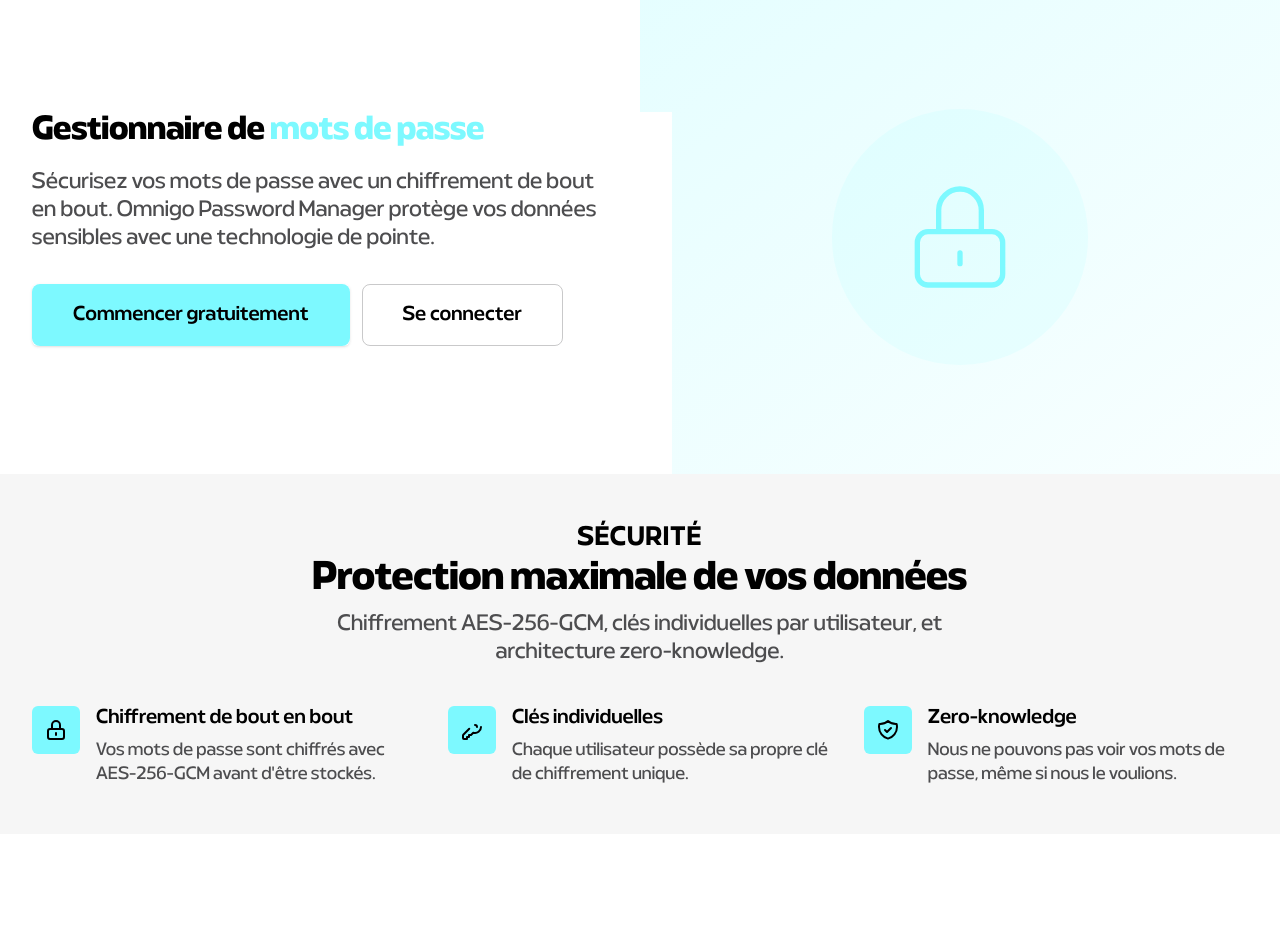
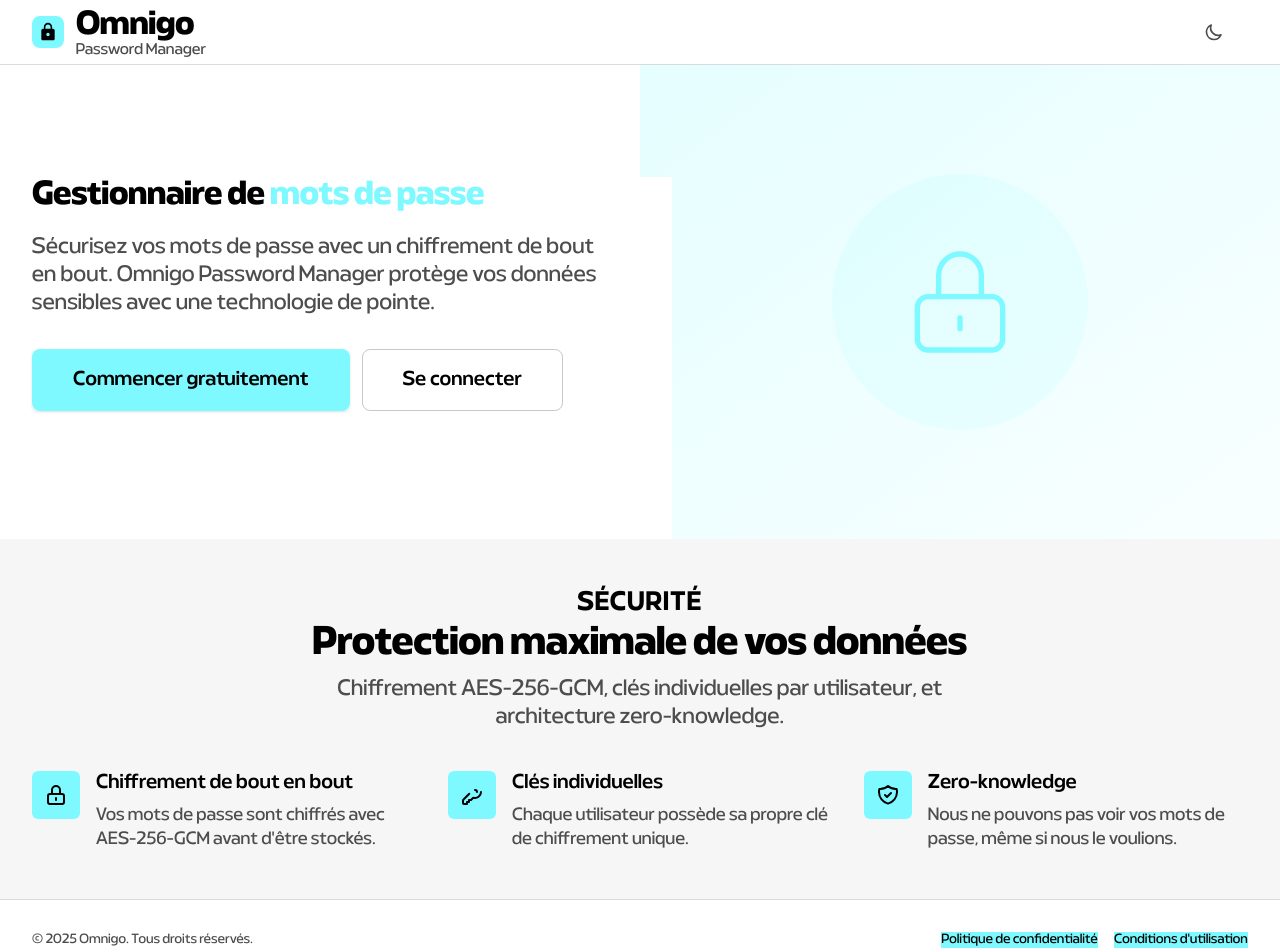
Before and after one commit to Omnigo-ca/password-omnigo, a Next.js app: page / in a window 1280 px wide. Shown: the top 952 px of the page. Before the commit the page ends 834 px from the top, so only its background shows below. Built offline with nearby package versions, Linux system fonts and the light colour scheme; no server answers.

Commit message:
added header and footer and fixes

```diff
--- a/app/api/password/update/route.ts
+++ b/app/api/password/update/route.ts
@@ -40,11 +40,10 @@
 
     const { id, name, username, url, plaintext, clientId, serviceId } = validationResult.data
 
-    // Check if password exists and belongs to user
+    // Check if password exists (any user can update any password)
     const existingPassword = await prisma.password.findFirst({
       where: {
         id: id,
-        userId: userId,
       },
     })
 
@@ -55,12 +54,11 @@
       )
     }
 
-    // Check if client exists and belongs to user (if clientId is provided)
+    // Check if client exists (if clientId is provided)
     if (clientId) {
       const client = await prisma.client.findFirst({
         where: {
           id: clientId,
-          userId: userId,
         },
       })
 
@@ -72,12 +70,11 @@
       }
     }
 
-    // Check if service exists and belongs to user (if serviceId is provided)
+    // Check if service exists (if serviceId is provided)
     if (serviceId) {
       const service = await prisma.service.findFirst({
         where: {
           id: serviceId,
-          userId: userId,
         },
       })
 
@@ -93,7 +90,6 @@
     const duplicatePassword = await prisma.password.findFirst({
       where: {
         name: name,
-        userId: userId,
         id: {
           not: id
         }
--- a/app/api/service/delete/route.ts
+++ b/app/api/service/delete/route.ts
@@ -18,11 +18,10 @@
     const body = await request.json()
     const validatedData = deleteServiceSchema.parse(body)
 
-    // Check if the service exists and belongs to the user
+    // Check if the service exists (any user can delete any service)
     const existingService = await prisma.service.findFirst({
       where: {
         id: validatedData.id,
-        userId: userId
       },
       include: {
         _count: {
--- a/app/dashboard/page.tsx
+++ b/app/dashboard/page.tsx
@@ -6,7 +6,7 @@
 import { ClientCard } from '@/components/ClientCard'
 import { AddPasswordModal } from '@/components/AddPasswordModal'
 import { AddClientModal } from '@/components/AddClientModal'
-import { DarkModeToggle } from '@/components/DarkModeToggle'
+
 import { ServiceSettingsModal } from '@/components/ServiceSettingsModal'
 
 interface Client {
@@ -210,7 +210,7 @@
 
   if (!isLoaded || loading) {
     return (
-      <div className="min-h-screen bg-white dark:bg-brand-black flex items-center justify-center">
+      <div className="flex items-center justify-center min-h-[50vh]">
         <div className="animate-spin rounded-full h-8 w-8 border-b-2 border-brand-electric"></div>
       </div>
     )
@@ -218,14 +218,14 @@
 
   if (!userId) {
     return (
-      <div className="min-h-screen bg-white dark:bg-brand-black flex items-center justify-center">
+      <div className="flex items-center justify-center min-h-[50vh]">
         <p className="text-brand-gray dark:text-brand-white">Veuillez vous connecter</p>
       </div>
     )
   }
 
   return (
-    <div className="min-h-screen bg-white dark:bg-brand-black">
+    <div className="bg-white dark:bg-brand-black">
       <div className="max-w-7xl mx-auto px-4 sm:px-6 lg:px-8 py-8">
         {/* Header */}
         <div className="flex items-center justify-between mb-8">
@@ -243,7 +243,7 @@
             ) : (
               <AddClientModal onClientAdded={handleClientAdded} />
             )}
-            <DarkModeToggle />
+
           </div>
         </div>
 
--- a/app/layout.tsx
+++ b/app/layout.tsx
@@ -1,6 +1,8 @@
 import type { Metadata } from "next";
 import { ClerkProvider } from "@clerk/nextjs";
 import { Toaster } from "react-hot-toast";
+import { Header } from "@/components/Header";
+import { Footer } from "@/components/Footer";
 import "./globals.css";
 
 export const metadata: Metadata = {
@@ -41,7 +43,13 @@
     <ClerkProvider>
       <html lang="en">
         <body className="font-sans antialiased">
-          {children}
+          <div className="min-h-screen flex flex-col bg-gradient-to-br from-brand-white to-brand-electric/10 dark:from-brand-black dark:to-brand-gray/20">
+            <Header />
+            <main className="flex-1">
+              {children}
+            </main>
+            <Footer />
+          </div>
           <Toaster
             position="top-right"
             toastOptions={{
--- a/components/EditPasswordModal.tsx
+++ b/components/EditPasswordModal.tsx
@@ -39,6 +39,7 @@
 }
 
 const editPasswordSchema = z.object({
+  name: z.string().min(1, 'Le nom est requis').max(100, 'Le nom ne peut pas dépasser 100 caractères'),
   clientId: z.string().optional(),
   serviceId: z.string().optional(),
   customServiceName: z.string().optional(),
@@ -66,6 +67,7 @@
   } = useForm<EditPasswordForm>({
     resolver: zodResolver(editPasswordSchema),
     defaultValues: {
+      name: password.name || '',
       clientId: password.client?.id || '',
       serviceId: password.service?.id || '',
       username: password.username || '',
@@ -163,10 +165,6 @@
         }
       }
 
-      // Generate password name if service or client changed
-      const clientName = clients.find(c => c.id === data.clientId)?.name || ''
-      const generatedName = serviceName && clientName ? `${serviceName} - ${clientName}` : password.name
-
       const response = await fetch('/api/password/update', {
         method: 'PUT',
         headers: {
@@ -174,7 +172,7 @@
         },
         body: JSON.stringify({
           id: password.id,
-          name: generatedName,
+          name: data.name,
           username: data.username,
           url: data.url,
           plaintext: data.plaintext || undefined,
@@ -230,6 +228,7 @@
     if (!isSubmitting) {
       onClose()
       reset({
+        name: password.name || '',
         clientId: password.client?.id || '',
         serviceId: password.service?.id || '',
         username: password.username || '',
@@ -290,6 +289,24 @@
               </div>
 
               <div className="space-y-4">
+                {/* Name field */}
+                <div>
+                  <label htmlFor="edit-password-name" className="block text-sm font-medium text-gray-900 dark:text-white mb-2">
+                    Nom du mot de passe *
+                  </label>
+                  <input
+                    {...register('name')}
+                    type="text"
+                    id="edit-password-name"
+                    disabled={isSubmitting}
+                    placeholder="Ex: Google - Personnel"
+                    className="w-full px-3 py-2 border border-gray-300 dark:border-gray-600 rounded-lg bg-white dark:bg-brand-gray/10 text-gray-900 dark:text-white placeholder-gray-500 dark:placeholder-gray-400 focus:ring-2 focus:ring-brand-electric focus:border-transparent transition-colors duration-200 disabled:opacity-50 disabled:cursor-not-allowed"
+                  />
+                  {errors.name && (
+                    <p className="mt-1 text-sm text-red-500">{errors.name.message}</p>
+                  )}
+                </div>
+
                 {/* Client selection */}
                 <div>
                   <label htmlFor="edit-password-client" className="block text-sm font-medium text-gray-900 dark:text-white mb-2">
--- /dev/null
+++ b/components/Footer.tsx
@@ -0,0 +1,31 @@
+'use client'
+
+export function Footer() {
+  const currentYear = new Date().getFullYear()
+
+  return (
+    <footer className="bg-white dark:bg-brand-gray/10 border-t border-brand-gray/20 dark:border-brand-white/20 mt-auto">
+      <div className="max-w-7xl mx-auto px-4 sm:px-6 lg:px-8 py-8">
+        <div className="flex flex-col md:flex-row justify-between items-center">
+          <p className="text-xs text-brand-gray dark:text-brand-white/70">
+            © {currentYear} Omnigo. Tous droits réservés.
+          </p>
+          <div className="flex items-center space-x-4 mt-4 md:mt-0">
+            <a
+              href="#"
+              className="text-xs text-brand-gray dark:text-brand-white/70 hover:text-brand-black dark:hover:text-brand-white transition-colors duration-200"
+            >
+              Politique de confidentialité
+            </a>
+            <a
+              href="#"
+              className="text-xs text-brand-gray dark:text-brand-white/70 hover:text-brand-black dark:hover:text-brand-white transition-colors duration-200"
+            >
+              Conditions d'utilisation
+            </a>
+          </div>
+        </div>
+      </div>
+    </footer>
+  )
+}
--- /dev/null
+++ b/components/Header.tsx
@@ -0,0 +1,71 @@
+'use client'
+
+import { UserButton, useUser } from '@clerk/nextjs'
+import { DarkModeToggle } from './DarkModeToggle'
+
+export function Header() {
+  const { user } = useUser()
+
+  return (
+    <header className="bg-white dark:bg-brand-gray/10 border-b border-brand-gray/20 dark:border-brand-white/20 backdrop-blur-sm sticky top-0 z-40">
+      <div className="max-w-7xl mx-auto px-4 sm:px-6 lg:px-8">
+        <div className="flex items-center justify-between h-16">
+          {/* Logo et titre */}
+          <div className="flex items-center space-x-3">
+            <div className="flex-shrink-0">
+              <div className="w-8 h-8 bg-brand-electric rounded-lg flex items-center justify-center">
+                <svg
+                  className="w-5 h-5 text-brand-black"
+                  fill="currentColor"
+                  viewBox="0 0 24 24"
+                >
+                  <path d="M18 8h-1V6c0-2.76-2.24-5-5-5S7 3.24 7 6v2H6c-1.1 0-2 .9-2 2v10c0 1.1.9 2 2 2h12c1.1 0 2-.9 2-2V10c0-1.1-.9-2-2-2zM12 17c-1.1 0-2-.9-2-2s.9-2 2-2 2 .9 2 2-.9 2-2 2zM15.1 8H8.9V6c0-1.71 1.39-3.1 3.1-3.1 1.71 0 3.1 1.39 3.1 3.1v2z"/>
+                </svg>
+              </div>
+            </div>
+            <div>
+              <h1 className="text-xl font-bold text-brand-black dark:text-brand-white">
+                Omnigo
+              </h1>
+              <p className="text-sm text-brand-gray dark:text-brand-white/70 leading-none">
+                Password Manager
+              </p>
+            </div>
+          </div>
+
+
+          {/* Actions utilisateur */}
+          <div className="flex items-center space-x-4">
+            {user && (
+              <div className="hidden sm:flex items-center space-x-3">
+                <div className="text-right">
+                  <p className="text-sm font-medium text-brand-black dark:text-brand-white">
+                    {user.fullName || user.firstName || 'Utilisateur'}
+                  </p>
+                  <p className="text-xs text-brand-gray dark:text-brand-white/70">
+                    {user.primaryEmailAddress?.emailAddress}
+                  </p>
+                </div>
+              </div>
+            )}
+
+            <DarkModeToggle />
+
+            <div className="flex items-center">
+              <UserButton
+                appearance={{
+                  elements: {
+                    avatarBox: "w-8 h-8",
+                    userButtonPopoverCard: "bg-white dark:bg-brand-gray border border-brand-gray/20 dark:border-brand-white/20",
+                    userButtonPopoverActionButton: "text-brand-gray dark:text-brand-white hover:bg-brand-electric/10",
+                  },
+                }}
+                afterSignOutUrl="/"
+              />
+            </div>
+          </div>
+        </div>
+      </div>
+    </header>
+  )
+}
```
